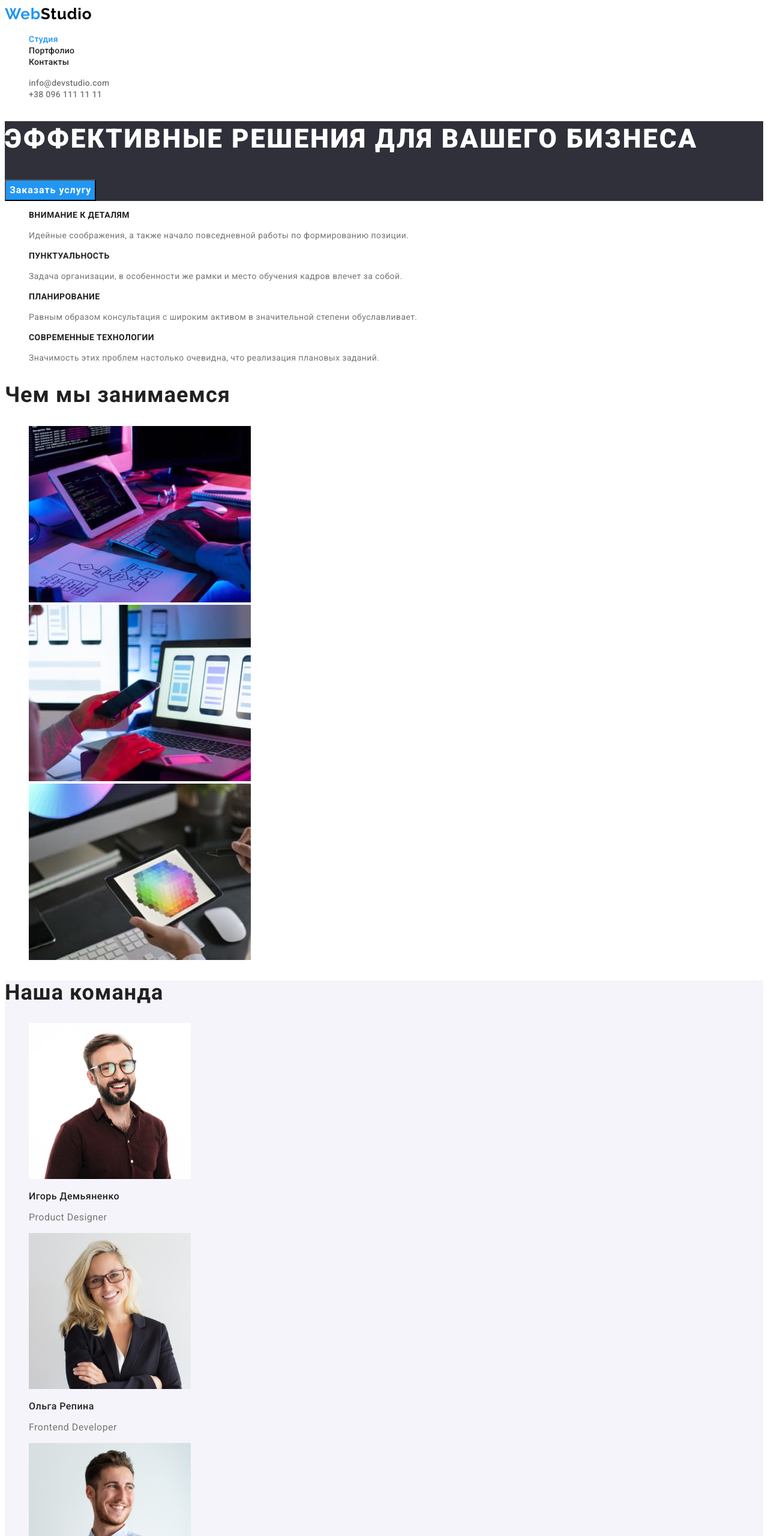
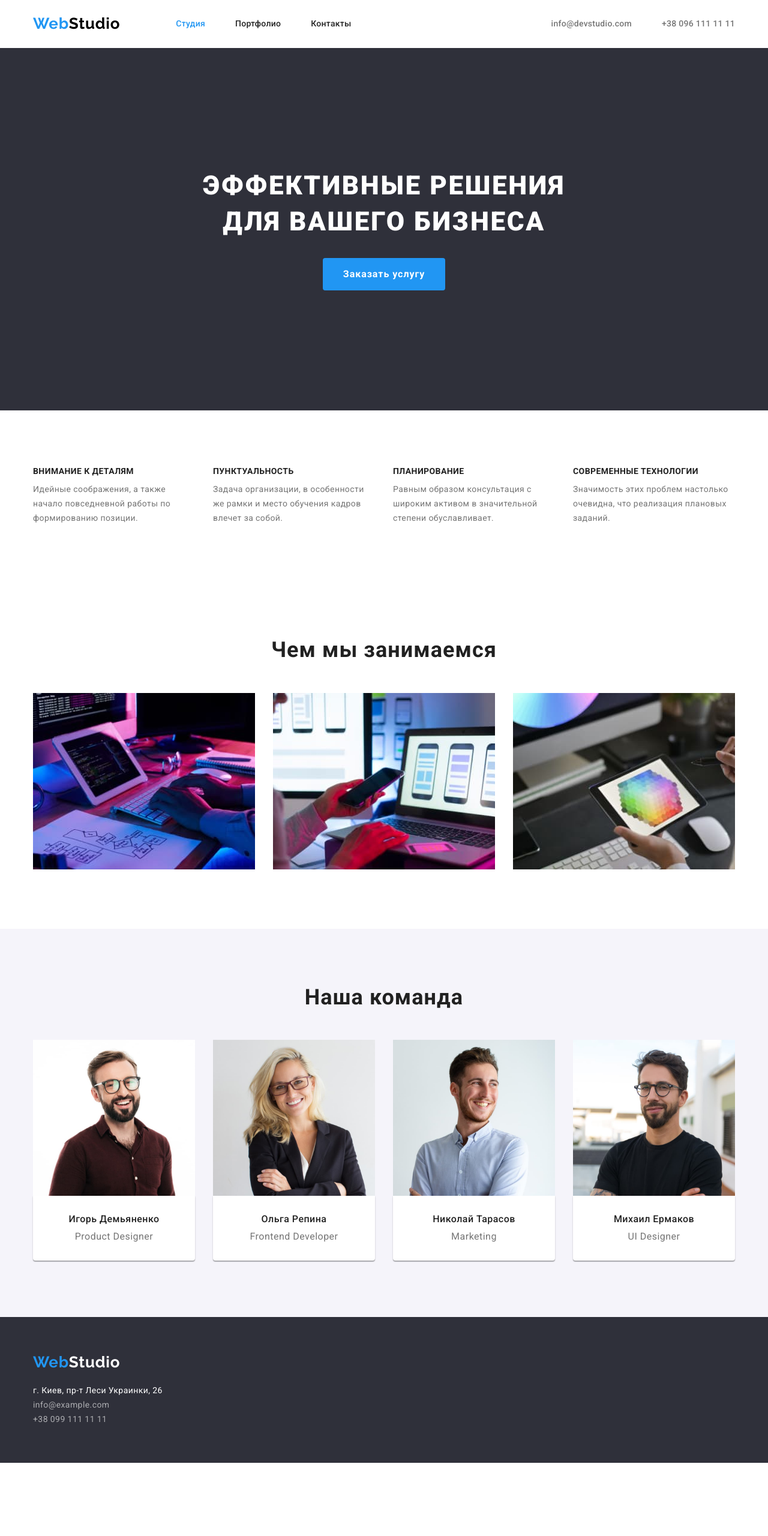
Before and after one commit to helgels/goit-markup-hw-03, a plain HTML site: page index.html in a window 1280 px wide. Shown: the top 2560 px of the page at 60% size. After the commit the page ends 2438 px from the top, so only its background shows below. Drawn offline with nearby package versions, Linux system fonts and the light colour scheme.

Commit message:
first try

```diff
--- a/css/style.css
+++ b/css/style.css
@@ -3,7 +3,16 @@
   --secondary-color: #757575;
   --tertiary-color: #ffffff;
   --accent-color: #2196f3;
+  --card-set-gap: 30px;
 }
+p, h1, h2, h3, h4, h5, h6 {
+  margin: 0;
+}
+ul {
+  margin: 0;
+  padding-left: 0;
+}
+
 body {
   font-family: Roboto, sans-serif;
 }
@@ -12,6 +21,14 @@ body {
 }
 .link {
   text-decoration: none;
+}
+
+.container {
+  width: 1200px;
+  margin-right: auto;
+  margin-left: auto;
+  padding-right: 15px;
+  padding-left: 15px;
 }
 
 .visually-hidden {
@@ -25,6 +42,28 @@ body {
   clip: rect(0 0 0 0);
   clip-path: inset(50%);
   margin: -1px;
+}
+.header {
+  padding-top: 24px;
+  padding-bottom: 25px;
+  }
+.header-nav, .header-list, .header-contacts {
+  display: flex;
+  align-items: center;
+}
+.header-list {
+  gap: 50px;
+}
+.header>.container {
+  display: flex;
+  align-items: center;
+}
+.header-contacts {
+  margin-left: auto;
+  display: flex;
+  align-items: center;
+  gap: 50px;
+
 }
 .web {
   font-family: Raleway, sans-serif;
@@ -41,7 +80,9 @@ body {
   line-height: 1.19;
   letter-spacing: 0.03em;
   color: #000000;
+  margin-right: 93px;
 }
+
 .header-link {
   font-weight: 500;
   font-size: 14px;
@@ -70,16 +111,25 @@ body {
 .header-tel:focus {
   color: var(--accent-color);
 }
+
 .hero {
   background-color: #2f303a;
+  padding-top: 200px;
+  padding-bottom: 200px;
 }
+
 .hero-title {
   font-weight: 900;
   font-size: 44px;
   line-height: 1.36;
+  text-align: center;
   letter-spacing: 0.06em;
   text-transform: uppercase;
   color: var(--tertiary-color);
+  max-width: 696px;
+  margin-bottom: 30px;
+  margin-left: auto;
+  margin-right: auto;
 }
 .hero-btn {
   font-family: inherit;
@@ -92,10 +142,32 @@ body {
   color: var(--tertiary-color);
   background-color: var(--accent-color);
   cursor: pointer;
+  padding: 10px 32px;
+  border-radius: 4px;
+  border-color: transparent;
+  display: flex;
+  margin-left: auto;
+  margin-right: auto;
 }
+
 .hero-btn:hover,
+
 .hero-btn:focus {
   background-color: #188ce8;
+}
+.section {
+  padding-top: 94px;
+  padding-bottom: 94px;
+}
+.features-two {
+  padding: 0px;
+}
+.features-list {
+  display: flex;
+  gap: 30px;
+}
+.features-item {
+  width: 270px;
 }
 .features-title {
   font-weight: 700;
@@ -104,6 +176,7 @@ body {
   letter-spacing: 0.03em;
   text-transform: uppercase;
   color: var(--main-color);
+  margin-bottom: 10px;
 }
 .features-after-title {
   font-size: 14px;
@@ -111,6 +184,7 @@ body {
   letter-spacing: 0.03em;
   color: var(--secondary-color);
 }
+
 .activities-title,
 .team-title {
   font-weight: 700;
@@ -118,9 +192,41 @@ body {
   line-height: 1.16;
   letter-spacing: 0.03em;
   color: var(--main-color);
+  text-align: center;
+  margin-left: auto;
+  margin-right: auto;
+}
+
+.activities-title {
+  margin-bottom: 50px;
+}
+.activities-list {
+  display: flex;
+  gap: 30px;
 }
 .team {
   background-color: #f5f4fa;
+}
+.team-list {
+  display: flex;
+  gap: 30px;
+}
+.team-title {
+  margin-bottom: 50px;
+}
+.team-img {
+  display: block;
+}
+.team-box {
+text-align: center;
+  margin-left: auto;
+  margin-right: auto;
+  background-color: #FFFFFF;
+  height: 108px;
+  box-shadow: 0px 1px 3px rgba(0, 0, 0, 0.12), 0px 1px 1px rgba(0, 0, 0, 0.14), 0px 2px 1px rgba(0, 0, 0, 0.2);
+  border-radius: 0px 0px 4px 4px;
+  margin-top: 0;
+
 }
 .team-name {
   font-weight: 500;
@@ -128,15 +234,21 @@ body {
   line-height: 1.18;
   letter-spacing: 0.03em;
   color: var(--main-color);
+  padding-top: 30px;
+  margin-bottom: 10px;
+  margin-top: 0px;
 }
 .team-text {
   font-size: 16px;
   line-height: 1.18;
   letter-spacing: 0.03em;
   color: var(--secondary-color);
+  margin-bottom: 30px;
 }
 .footer {
   background-color: #2f303a;
+  padding-top: 60px;
+  padding-bottom: 60px;
 }
 .footer-logo {
   font-family: Raleway, sans-serif;
@@ -146,6 +258,9 @@ body {
   letter-spacing: 0.03em;
   color: var(--tertiary-color);
 }
+.footer-whole-logo {
+  margin-bottom: 20px;
+}
 .contacts-address {
   font-style: normal;
 }
@@ -154,7 +269,9 @@ body {
   line-height: 1.71;
   letter-spacing: 0.03em;
   color: var(--tertiary-color);
+  margin-bottom: 9px;
 }
+
 .footer-mail,
 .footer-tel {
   font-size: 14px;
@@ -170,7 +287,27 @@ body {
 .footer-address:focus {
   color: var(--accent-color);
 }
+.footer-mail {
+  margin-bottom: 9px;
+}
 /* portfolio main */
+.portfolio-header {
+  align-items: center;
+  border-bottom: 1px solid #ECECEC;
+}
+.portfolio {
+  padding-top: 94px;
+  padding-bottom: 94px;
+}
+
+.portfolio-list {
+display: flex;
+gap: 8px;
+  margin-bottom: 50px;
+  margin-right: auto;
+  margin-left: auto;
+  justify-content: center;
+}
 .portfolio-btn {
   font-family: inherit;
   font-weight: 500;
@@ -181,11 +318,35 @@ body {
   color: var(--main-color);
   background-color: #F5F4FA;
   cursor: pointer;
+  border-radius: 4px;
+  border-color: transparent;
+  height: 38px;
+  min-width: 130px;
 }
 .portfolio-btn:hover,
 .portfolio-btn:focus {
   color: var(--tertiary-color);
   background-color: #2196f3;
+}
+.btn-name {
+  padding: 6px 22px;
+}
+.portfolio-img {
+  margin-bottom: 20px;
+}
+.works-list {
+  display: flex;
+  flex-wrap: wrap;
+  gap: 30px;
+}
+.portfolio-img {
+  display: block;
+  margin-bottom: 0;
+}
+.work-box {
+padding: 20px 24px;
+height: 110px;
+border: 1px solid #EEEEEE;
 }
 .work-title {
   font-weight: 700;
@@ -193,6 +354,7 @@ body {
   line-height: 2;
   letter-spacing: 0.06em;
   color: var(--main-color);
+  margin-bottom: 4px;
 }
 .work-field {
   font-size: 16px;
--- a/index.html
+++ b/index.html
@@ -11,10 +11,12 @@
       href="https://fonts.googleapis.com/css2?family=Raleway:wght@700&family=Roboto:wght@400;500;700;900&display=swap"
       rel="stylesheet"
     />
+    <link rel="stylesheet" href="https://cdnjs.cloudflare.com/ajax/libs/modern-normalize/1.1.0/modern-normalize.min.css">
     <link rel="stylesheet" href="./css/style.css" />
   </head>
   <body>
     <header class="header">
+      <div class="container">
       <nav class="header-nav">
         <a href=" " class="header-logo link">
           <span class="web">Web</span>Studio
@@ -31,7 +33,7 @@
           </li>
         </ul>
       </nav>
-      <ul class="list">
+      <ul class="header-contacts list">
         <li>
           <a href="mailto:info@devstudio.com " class="header-mail link">
             info@devstudio.com
@@ -43,13 +45,18 @@
           </a>
         </li>
       </ul>
+      </div>
     </header>
     <main>
       <section class="hero">
+        <div class="container">
         <h1 class="hero-title">Эффективные решения для вашего бизнеса</h1>
         <button type="button" class="hero-btn">Заказать услугу</button>
+        </div>
       </section>
-      <section class="features">
+      <section class="features section">
+        <div class="features-two">
+        <div class="container">
         <h2 class="visually-hidden">Особенности</h2>
         <ul class="features-list list">
           <li class="features-item">
@@ -81,8 +88,11 @@
             </p>
           </li>
         </ul>
+        </div>
+        </div>
       </section>
-      <section class="activities">
+      <section class="activities section">
+        <div class="container">
         <h2 class="activities-title">Чем мы занимаемся</h2>
         <ul class="activities-list list">
           <li class="activities-item">
@@ -95,49 +105,63 @@
             <img src="./images/image-three.jpg" alt="tablet" width="370" />
           </li>
         </ul>
+        </div>
       </section>
-      <section class="team">
+      <section class="team section"">
+        <div class="container">
         <h2 class="team-title">Наша команда</h2>
         <ul class="team-list list">
           <li class="team-item">
             <img
               src="./images/image-four.jpg"
               alt="Игорь Демьяненко"
-              width="270"
+              width="270" class="team-img"
             />
+            <div class="team-box">
             <h3 class="team-name">Игорь Демьяненко</h3>
             <p class="team-text">Product Designer</p>
+            </div>
           </li>
           <li class="team-item">
-            <img src="./images/image-five.jpg" alt="Ольга Репина" width="270" />
+            <img src="./images/image-five.jpg" alt="Ольга Репина" width="270" class="team-img" />
+            <div class="team-box">
             <h3 class="team-name">Ольга Репина</h3>
             <p class="team-text">Frontend Developer</p>
+            </div>
           </li>
           <li class="team-item">
             <img
               src="./images/image-six.jpg"
               alt="Николай Тарасов"
-              width="270"
+              width="270" class="team-img"
             />
+            <div class="team-box">
             <h3 class="team-name">Николай Тарасов</h3>
             <p class="team-text">Marketing</p>
+            </div>
           </li>
           <li class="team-item">
             <img
               src="./images/image-seven.jpg"
               alt="Михаил Ермаков"
-              width="270"
+              width="270" class="team-img"
             />
+            <div class="team-box">
             <h3 class="team-name">Михаил Ермаков</h3>
             <p class="team-text">UI Designer</p>
+            </div>
           </li>
         </ul>
+        </div>
       </section>
     </main>
     <footer class="footer">
+      <div class="container">
+        <div class="footer-whole-logo">
       <a href="" class="footer-logo link">
         <span class="web">Web</span>Studio
       </a>
+      </div>
       <address class="contacts-address">
         <ul class="footer-list list">
           <li class="footer-item">
@@ -162,6 +186,7 @@
           </li>
         </ul>
       </address>
+      </div>
     </footer>
   </body>
 </html>
```
Also changed, not shown: portfolio.html (+45 -22 lines).
